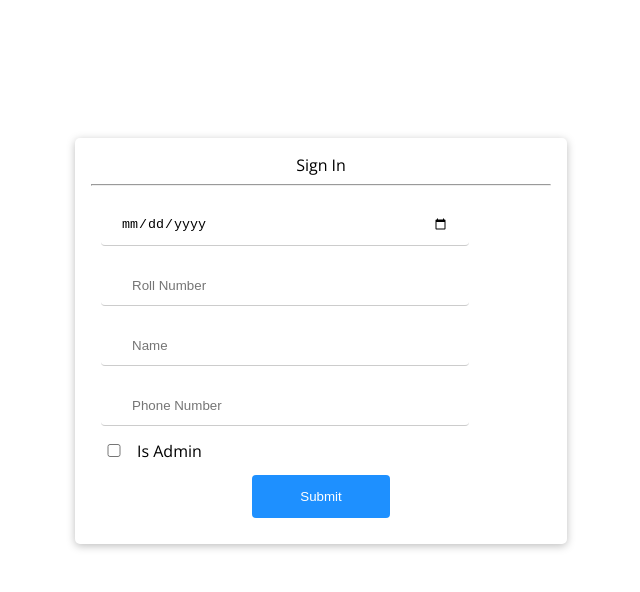
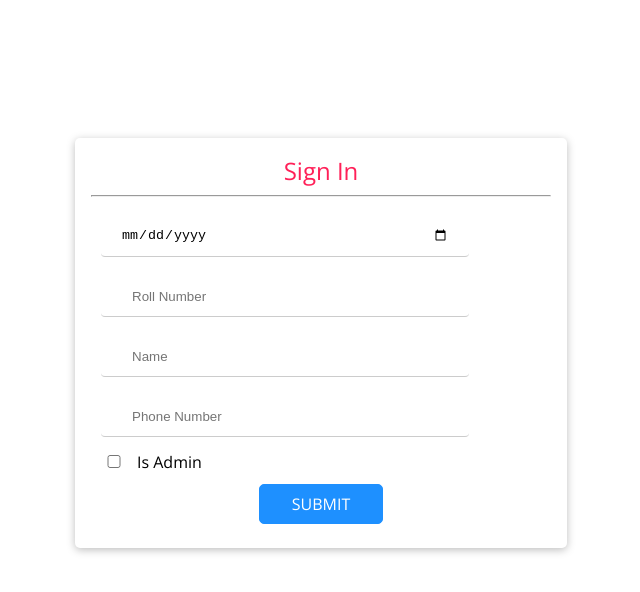
Before and after one commit to asmita-kanawade/ken42-demo, a React (Create React App) app: page / in a window 1280 px wide. Shown: the top 592 px of the page, without its empty margins (319-959 px from the left). Built offline with nearby package versions, Linux system fonts and the light colour scheme.

Commit message:
minor ui update

```diff
--- a/src/Dashboard/Dashboard.js
+++ b/src/Dashboard/Dashboard.js
@@ -138,16 +138,14 @@ export default class Dashboard extends Component {
 
                                 if (!application.is_draft) {
                                     return <div key={application._id} className="submit-card">
-                                        <Card>
+                                        <Card >
                                             <h3>{application.name}</h3>
-                                            <p>email: {application.email}</p>
-                                            <p>address: {application.address_line1}</p>
+                                            <p>Email: {application.email}</p>
+                                            <p>Address: {application.address_line1}</p>
+                                            <p>Application ID: {application._id}</p>
                                             <div>
-                                                {/* <button>View</button> */}
-                                                <div>
-                                                    <input className="access-code" type="text" placeholder="Enter Access Code to view application" name="inpAccessCode" value={this.state.inpAccessCode} onChange={this.changeHandler}></input>
-                                                    <button type="button" onClick={() => this.openApplication(application._id)}>VIEW</button>
-                                                </div>
+                                                <input className="access-code" type="text" placeholder="Enter access code to view the application" name="inpAccessCode" value={this.state.inpAccessCode} onChange={this.changeHandler}></input>
+                                                <button type="button" onClick={() => this.openApplication(application._id)}>VIEW</button>
                                             </div>
                                         </ Card>
                                     </div>
@@ -180,8 +178,9 @@ export default class Dashboard extends Component {
                                     return <div key={application._id} className="draft-card" >
                                         <Card>
                                             <h3>{application.name}</h3>
-                                            <p>email: {application.email}</p>
-                                            <p>address: {application.address_line1}</p>
+                                            <p>Email: {application.email}</p>
+                                            <p>Address: {application.address_line1}</p>
+                                            <p>Application ID: {application._id}</p>
                                             <button type="button" onClick={() => this.editApplication(application._id)}>EDIT</button>
                                         </Card>
                                     </div>
--- a/src/InfoComponent/InfoNew.js
+++ b/src/InfoComponent/InfoNew.js
@@ -119,7 +119,7 @@ export default class InfoNew extends Component {
 
             if (response.data.status === 'success') {
                 if (!response.data.application.is_draft)
-                    alert('Your access code is : ' + response.data.application.access_code);
+                    alert(`Your access code is : ${response.data.application.access_code}. Please note down.`);
 
                 this.props.history.push('/dashboard');
             }
--- a/src/LoginComponent/Login.css
+++ b/src/LoginComponent/Login.css
@@ -59,6 +59,12 @@ input[type=radio]{
 
 .sign-in {
     text-align: center;
+    font-size: x-large;
+    color: #ff2058;
+}
+
+.submit {
+  text-align: center;
 }
 
 
--- a/src/LoginComponent/Login.js
+++ b/src/LoginComponent/Login.js
@@ -20,7 +20,7 @@ export default class Login extends React.Component {
 
     }
 
-    callAPI=(data)=>{
+    callAPI = (data) => {
         Axios({
             method: `POST`,
             url: `register-login`,
@@ -36,7 +36,7 @@ export default class Login extends React.Component {
                     localStorage.setItem('name', resp.data.user.name);
                     localStorage.setItem('userId', resp.data.user._id);
 
-                this.props.history.push({pathname: `/dashboard`});
+                    this.props.history.push({ pathname: `/dashboard` });
                 }
                 else
                     alert("Failed to login!");
@@ -86,7 +86,7 @@ export default class Login extends React.Component {
     doLogin = (loginDetails) => {
         alert("login with name" + loginDetails.isAdmin);
         this.props.history.push({
-            pathname:`/info`
+            pathname: `/info`
         });
 
     }
@@ -94,8 +94,8 @@ export default class Login extends React.Component {
     componentDidMount = () => {
         let userID = localStorage.getItem('userId');
 
-        if(userID) {
-            this.props.history.push({pathname: `/dashboard`});
+        if (userID) {
+            this.props.history.push({ pathname: `/dashboard` });
         }
     }
 
@@ -106,12 +106,8 @@ export default class Login extends React.Component {
                 <Card>
                     <div className="sign-in">Sign In</div>
                     <hr />
-                <form onSubmit={this.submitHandler} autoComplete="off" className="form-container">
-        {this.state.notify ?<>{
-                alert("Registerd successfully..!")
-            }{this.setState({
-                notify:!this.state.notify
-            })}</>:<></>}
+                    <form autoComplete="off" className="form-container">
+
                         {!this.state.isAdmin ?
                             <>
                                 {/* <p className='p'>Date Of Birth:</p> */}
@@ -194,9 +190,9 @@ export default class Login extends React.Component {
                             />
                             <label className='p'>Is Admin</label>
                         </div>
-                    <input
-                        className="inp"
-                        type='submit' />
+                        <div className="submit">
+                            <button onClick={this.submitHandler} >SUBMIT</button>
+                        </div>
                     </form>
                 </Card>
             </div>
```
Lines whose indentation alone changed are shown as unchanged.
